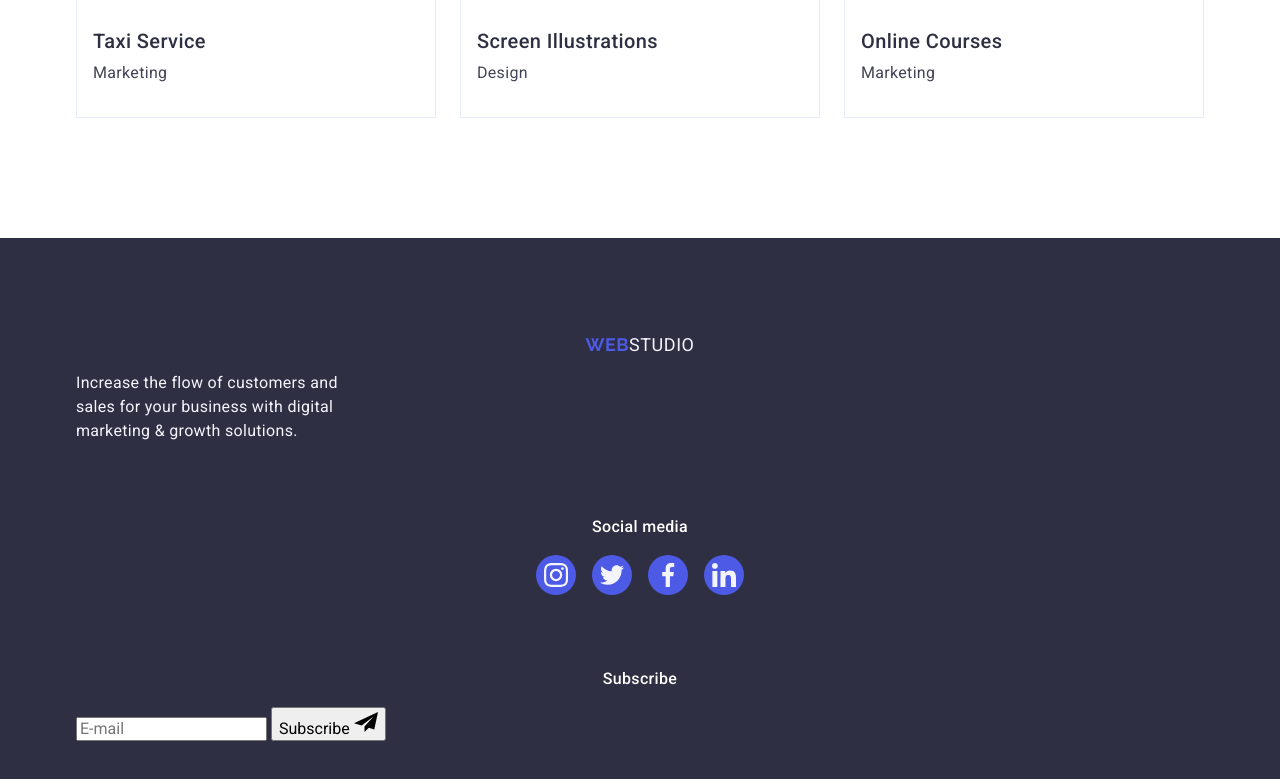
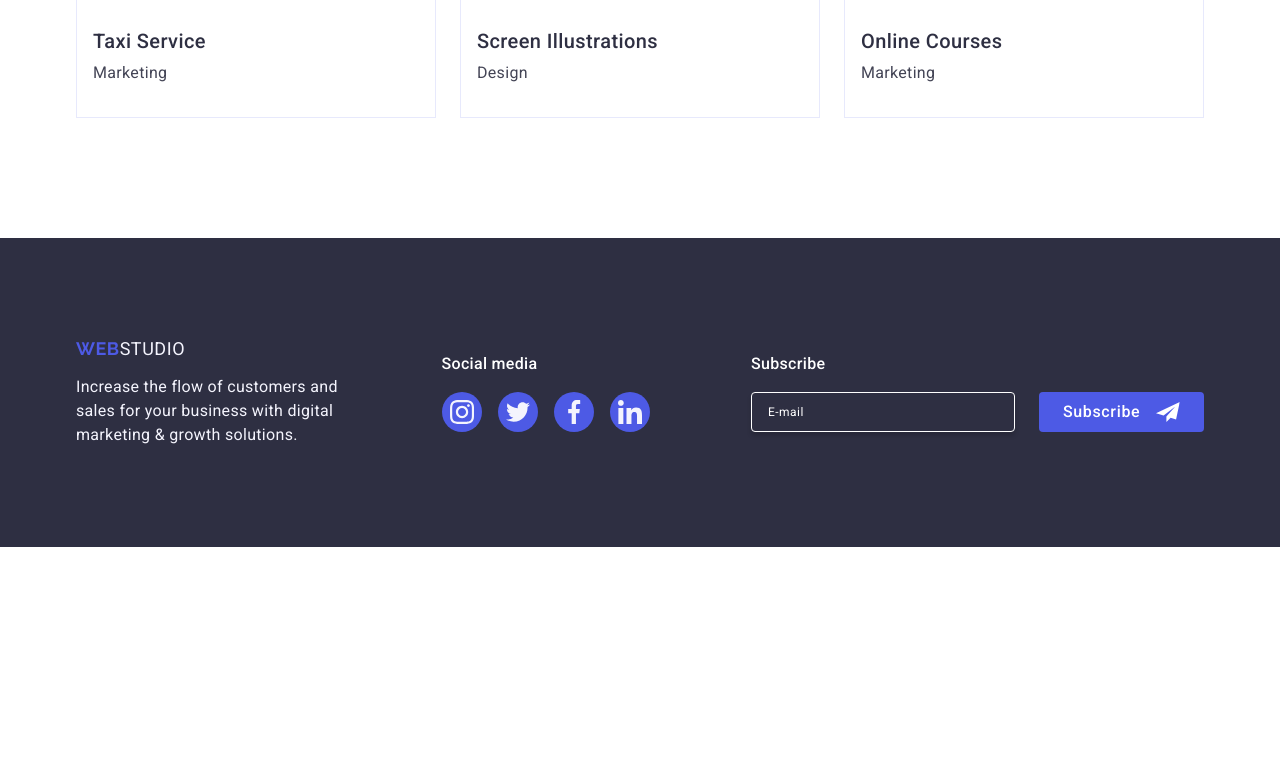
Before and after one commit to Boris-Moskalenko/goit-markup-hw-06, a plain HTML site: page index.html in a window 1280 px wide. Shown: the part 2921-3700 px from the top of the page. After the commit the page ends 3468 px from the top, so only its background shows below. Drawn offline with nearby package versions, Linux system fonts and the light colour scheme.

Commit message:
add changes to footer block 2

```diff
--- a/css/styles-old.css
+++ b/css/styles-old.css
@@ -1,114 +1,5 @@
 
 
-/* ---------------------------------------------FOOTER------------------------------------------------------- */
-.footer {
-padding: 100px 0;
-background-color: #2E2F42
-}
-.footer-logo {
-display: inline-block;
-margin-bottom: 16px;
-font-size: 18px;
-line-height: 1.17;
-letter-spacing: 0.03em;
-text-transform: uppercase;
-color: #F4F4FD;
-}
-.footer-text {
-max-width: 264px;
-line-height: 1.5;
-letter-spacing: 0.02em;
-color: #F4F4FD;
-}
-.footer-block-title {
-    font-weight: 500;
-    font-size: 16px;
-    line-height: 1.5;
-    letter-spacing: 0.02em;
-    color: #fff;
-    margin-bottom: 16px;
-}
-.footer-soc-list {
-    display: flex;
-    gap: 16px;
-}
-.footer-soc-link {
-    display: flex;
-    justify-content: center;
-    align-items: center;
-    width: 40px;
-    height: 40px;
-    border-radius: 50%;
-    background-color: #4d5ae5;
-    transition: background-color 250ms cubic-bezier(0.4, 0, 0.2, 1);
-}
-.footer-soc-link:hover,
-.footer-soc-link:focus {
-    background-color: #31d0aa;
-}
-.footer-link-icon {
-    fill: #F4F4FD;
-}
-.footer-logo-box {
-
-}
-.footer-container {
-    display: flex;
-    align-items: baseline;
-    gap: 120px;
-}
-.footer-subscribe {
-    margin-left: auto;
-}
-.footer-form {
-    display: flex;
- }
-.footer-form-input {
-    border: 1px solid #fff;
-    border-radius: 4px;
-    margin-right: 24px;
-    width: 264px;
-    height: 40px;
-    padding-left: 16px;
-    background-color: #2e2f42;
-    font-weight: 400;
-    font-size: 12px;
-    line-height: 2;
-    letter-spacing: 0.04em;
-    color: #fff;
-    outline: transparent;
-    transition: border-color 250ms cubic-bezier(0.4, 0, 0.2, 1)
-}
-.footer-form-input:focus,
-.footer-form-input:hover {
-    border-color: #31d0aa;
-}
-.footer-form-input::placeholder {
-    color: #fff;
-}
-.subscribe-btn {
-    display: inline-flex;
-    align-items: center;
-    gap: 16px;
-    border-radius: 4px;
-    padding: 8px 24px;
-    width: 165px;
-    height: 40px;
-    font-weight: 500;
-    font-size: 16px;
-    line-height: 1.5;
-    letter-spacing: 0.04em;
-    text-align: center;
-    color: #fff;
-    fill: #fff;
-    background-color: #4d5ae5;
-    transition: background-color 250ms cubic-bezier(0.4, 0, 0.2, 1);
-    border: none;
-}
-.subscribe-btn:hover,
-.subscribe-btn:focus {
-    background-color: #31d0aa;
-}
 /*--------------------------------------------MODAL WINDOW----------------------------------------- */
 .modal-overlay {
     background-color:rgba(46, 47, 66, 0.4);
--- a/css/styles.css
+++ b/css/styles.css
@@ -722,8 +722,8 @@ button {
 
 .footer-container {
     display: flex;
-    flex-direction: column;
-    row-gap: 72px;
+    flex-wrap: wrap;
+    gap: 72px;
 }
 
 .footer-logo {
@@ -759,6 +759,9 @@ button {
     margin-bottom: 16px;
     text-align: center;
 }
+.footer-soc-media {
+    margin: 0 auto;
+}
 
 .footer-soc-list {
     display: flex;
@@ -779,3 +782,105 @@ button {
 .footer-link-icon {
     fill: #F4F4FD;
 }
+
+.footer-form-input {
+    border: 1px solid #fff;
+    border-radius: 4px;
+    width: 288px;
+    height: 40px;
+    padding-left: 16px;
+    background-color: #2e2f42;
+    font-weight: 400;
+    font-size: 12px;
+    line-height: 2;
+    letter-spacing: 0.04em;
+    color: #fff;
+    outline: transparent;
+    box-shadow: 0 4px 4px 0 rgba(0, 0, 0, 0.15);
+    transition: border-color 250ms cubic-bezier(0.4, 0, 0.2, 1)
+}
+
+.footer-form-input:focus,
+.footer-form-input:hover {
+    border-color: #31d0aa;
+}
+
+.footer-form-input::placeholder {
+    color: #fff;
+}
+
+.footer-form {
+    display: flex;
+    flex-direction: column;
+    align-items: center;
+}
+
+.subscribe-btn {
+    display: inline-flex;
+    align-items: center;
+    margin-top: 16px;
+    gap: 16px;
+    border-radius: 4px;
+    padding: 8px 24px;
+    width: 165px;
+    height: 40px;
+    font-weight: 500;
+    font-size: 16px;
+    line-height: 1.5;
+    letter-spacing: 0.04em;
+    text-align: center;
+    color: #fff;
+    fill: #fff;
+    background-color: #4d5ae5;
+    transition: background-color 250ms cubic-bezier(0.4, 0, 0.2, 1);
+    border: none;
+}
+
+.subscribe-btn:hover,
+.subscribe-btn:focus {
+    background-color: #31d0aa;
+}
+
+@media screen and (min-width: 768px) {
+
+.footer-container {
+    padding-left: 108px;
+    padding-right: 108px;
+    flex-direction: row;
+    flex-wrap: wrap;
+    align-items: center;
+    gap: 72px 24px;
+}
+.footer-text {
+    max-width: 264px;
+}
+.footer-soc-media {
+    margin: 0;
+}
+.footer-logo,
+.footer-block-title {
+    text-align: left;
+}
+.footer-form-input {
+    width: 264px;
+}
+.footer-form {
+    flex-direction: row;
+    align-items: center;
+    gap: 24px;
+}
+.subscribe-btn {
+    margin-top: 0;
+}
+}
+
+@media screen and (min-width: 1158px) {
+
+.footer {
+    padding: 100px 0;
+}
+.footer-container {
+    padding: 0 15px;
+    justify-content: space-between;
+}
+}
```
